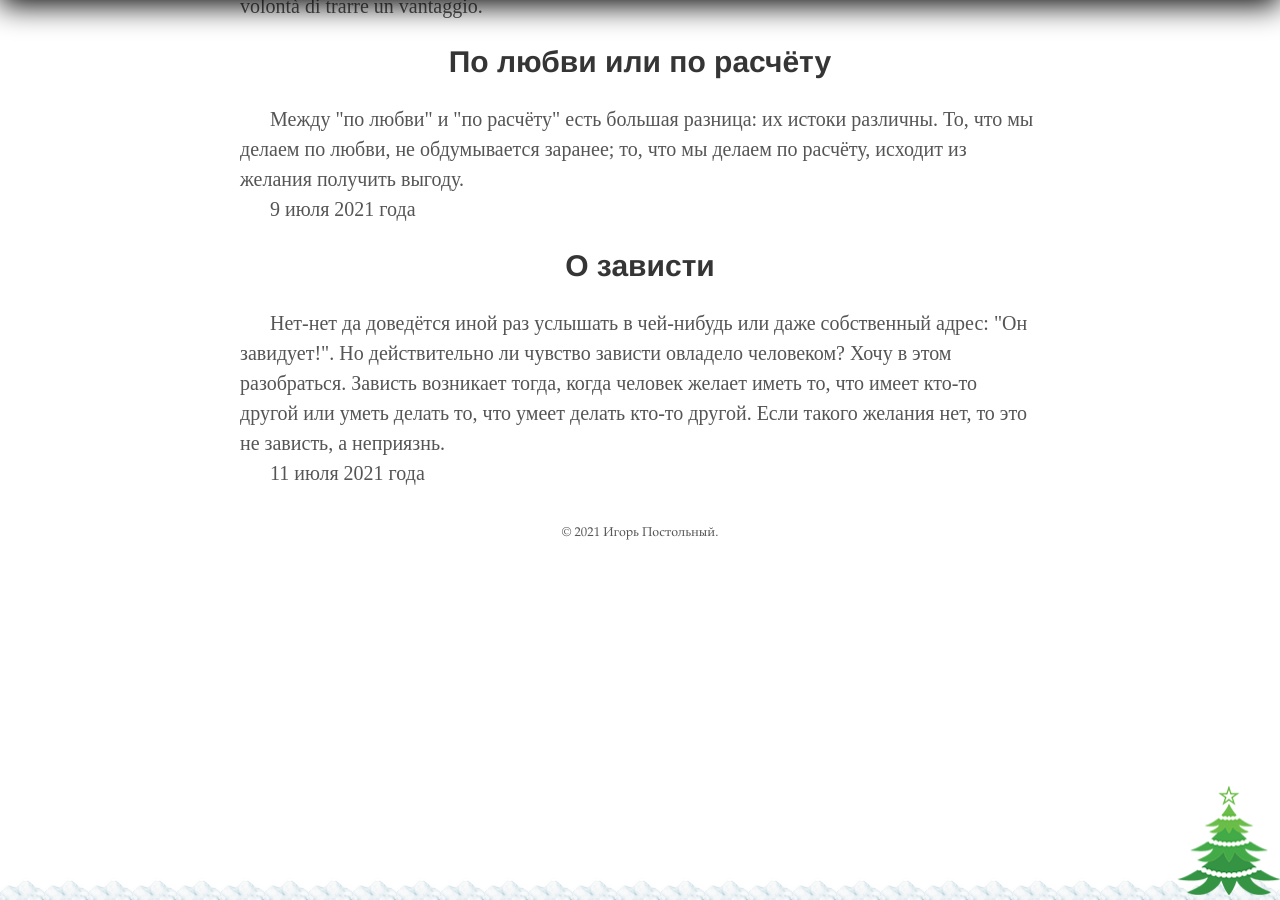
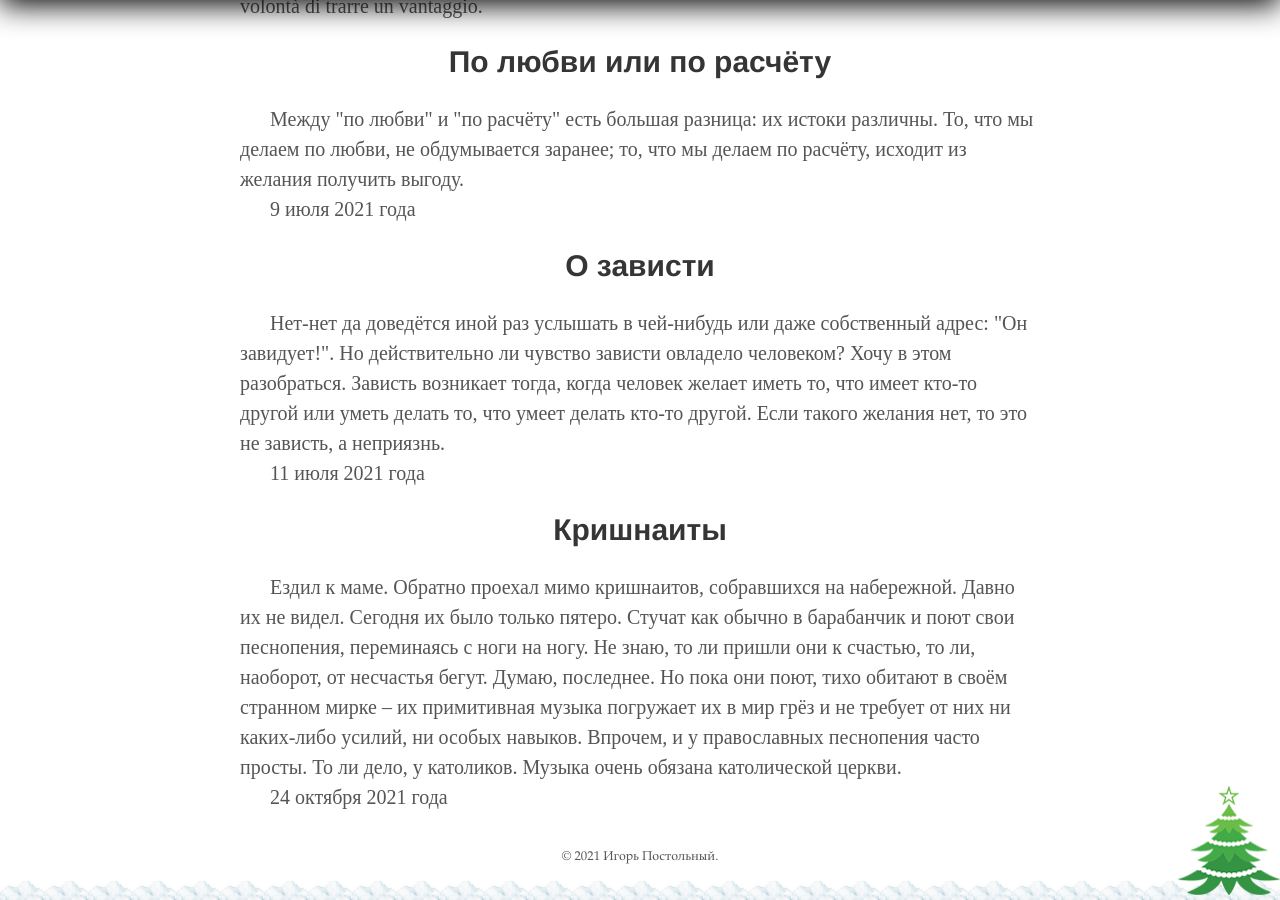
Before and after one commit to postolny/postolny.github.io, a Jekyll site: the page built from _pages/miniature.html, in a window 1280 px wide and 900 px high, scrolled down 4876 px. Built offline with Jekyll 4.4.1, drawn with Linux system fonts in a browser that asks for light colours.

Commit message:
Add files via upload

```diff
--- a/_pages/miniature.html
+++ b/_pages/miniature.html
@@ -90,3 +90,8 @@ permalink: /miniature/
   <p>Нет-нет да доведётся иной раз услышать в чей-нибудь или даже собственный адрес: "Он завидует!". Но действительно ли чувство зависти овладело человеком? Хочу в этом разобраться. Зависть возникает тогда, когда человек желает иметь то, что имеет кто-то другой или уметь делать то, что умеет делать кто-то другой. Если такого желания нет, то это не зависть, а неприязнь.</p>
   <p>11 июля 2021 года</p>
 </article>
+<article>
+  <h2>Кришнаиты</h2>
+  <p>Ездил к маме. Обратно проехал мимо кришнаитов, собравшихся на набережной. Давно их не видел. Сегодня их было только пятеро. Стучат как обычно в барабанчик и поют свои песнопения, переминаясь с ноги на ногу. Не знаю, то ли пришли они к счастью, то ли, наоборот, от несчастья бегут. Думаю, последнее. Но пока они поют, тихо обитают в своём странном мирке – их примитивная музыка погружает их в мир грёз и не требует от них ни каких-либо усилий, ни особых навыков. Впрочем, и у православных песнопения часто просты. То ли дело, у католиков. Музыка очень обязана католической церкви.</p>
+  <p>24 октября 2021 года</p>
+</article>
```
